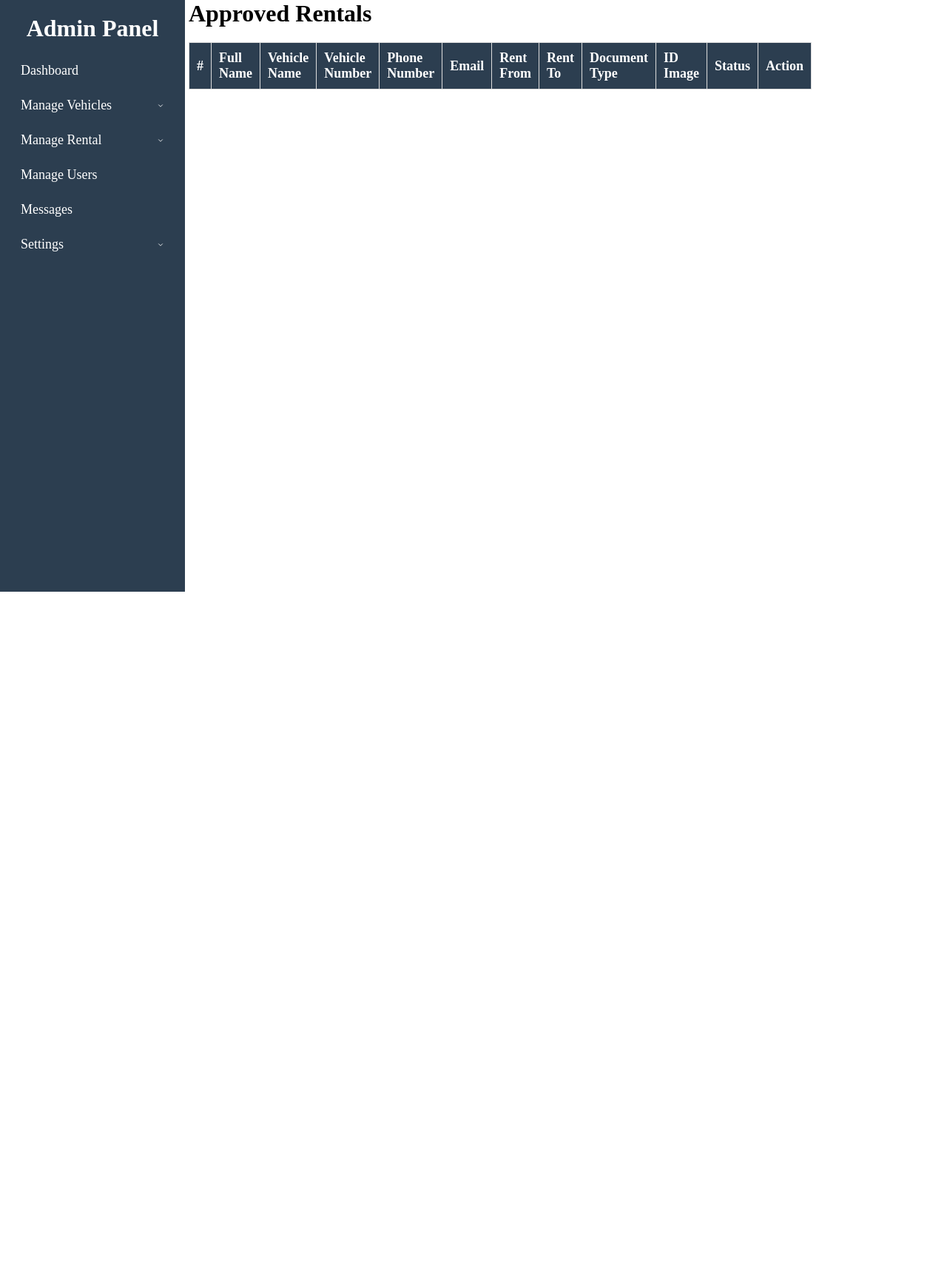
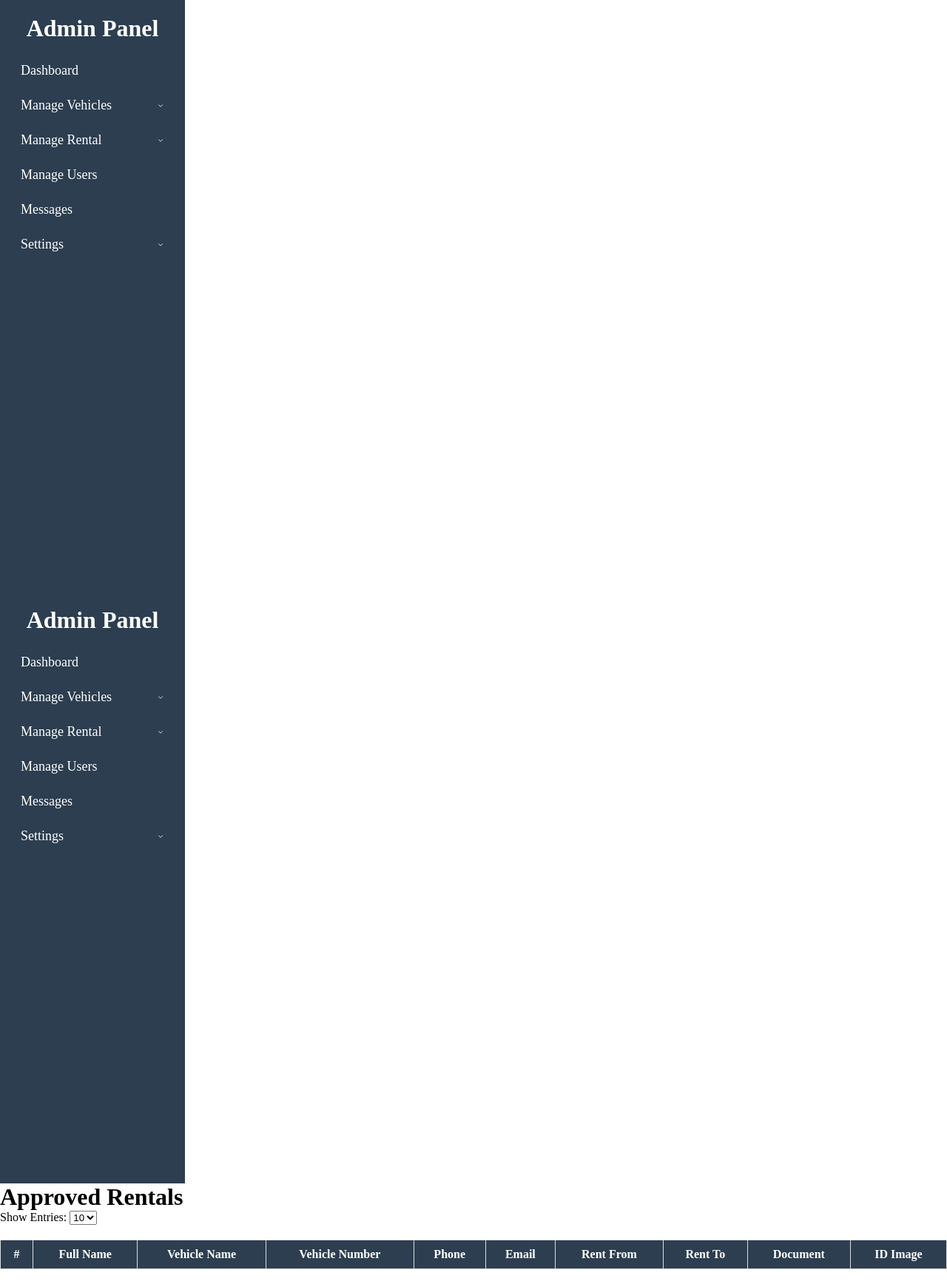
Before and after one commit to rawbeen10/twoWheelerRental, a PHP site: page /twoWheelerRental/admin/script/approved.php in a window 1280 px wide. Shown: the whole page at 74% size. Before the commit the page ends 800 px from the top, so only its background shows below. Run offline with PHP 8.4, Linux system fonts and the light colour scheme; tables that the repository leaves empty or names only in its code hold one stand-in row (values such as "Sample post"); lists and menus that the app fills with data are empty.

Commit message:
final fr

```diff
--- a/admin/script/approved.php
+++ b/admin/script/approved.php
@@ -1,5 +1,22 @@
 <?php
 include('../script/db_connect.php');
+include('../Layout/sidebar.html'); // Sidebar is included here
+
+// Entries per page (default to 10 if not set)
+$entries_per_page = isset($_GET['entries']) ? intval($_GET['entries']) : 10;
+
+// Current page number (default to 1 if not set)
+$current_page = isset($_GET['page']) ? intval($_GET['page']) : 1;
+
+// Calculate OFFSET
+$offset = ($current_page - 1) * $entries_per_page;
+
+// Total records count query
+$total_query = "SELECT COUNT(*) AS total FROM rent WHERE status = 'approved'";
+$total_result = mysqli_query($conn, $total_query);
+$total_row = mysqli_fetch_assoc($total_result);
+$total_entries = $total_row['total'];
+$total_pages = ceil($total_entries / $entries_per_page);
 
 // Fetch approved rentals with vehicle details
 $query_rent = "
@@ -7,23 +24,9 @@
     FROM rent
     JOIN vehicles ON rent.vehicle_id = vehicles.id
     WHERE rent.status = 'approved'
+    LIMIT $entries_per_page OFFSET $offset
 ";
 $result_rent = mysqli_query($conn, $query_rent);
-
-// Handle delete action
-if (isset($_GET['delete_id'])) {
-    $rent_id = $_GET['delete_id'];
-    $delete_query = "DELETE FROM rent WHERE id = ?";
-    $stmt_delete = $conn->prepare($delete_query);
-    $stmt_delete->bind_param("i", $rent_id);
-    if ($stmt_delete->execute()) {
-        header("Location: approved.php"); // Refresh the page after deletion
-        exit;
-    } else {
-        echo "Error deleting record: " . $stmt_delete->error;
-    }
-    $stmt_delete->close();
-}
 ?>
 
 <!DOCTYPE html>
@@ -32,37 +35,78 @@
     <meta charset="UTF-8">
     <meta name="viewport" content="width=device-width, initial-scale=1.0">
     <title>Approved Rentals</title>
-    <link rel="stylesheet" href="../Layout/sidebar.css">
-    <link rel="stylesheet" href="styles/manage_rental.css">
+    <link rel="stylesheet" href="../Layout/sidebar.css"> <!-- Sidebar CSS -->
     <style>
-        .status-btn {
-            background-color: green;
+        /* Table Styling */
+        table {
+            width: 100%;
+            border-collapse: collapse;
+            margin-top: 20px;
+        }
+
+        table, th, td {
+            border: 1px solid #ddd;
+            text-align: center;
+        }
+
+        th {
+            background-color: #2C3E50;
+            color: white;
+            padding: 10px;
+        }
+
+        td {
+            padding: 10px;
+        }
+
+        /* Pagination */
+        .pagination {
+            margin: 20px 0;
+            text-align: center;
+        }
+
+        .pagination a {
+            text-decoration: none;
+            background-color: #1460d3;
             color: white;
             padding: 5px 10px;
-            border: none;
-            border-radius: 4px;
-            font-weight: bold;
-            cursor: default;
+            margin: 0 5px;
+            border-radius: 5px;
         }
-        .delete-btn {
-            background-color: #f44336;
-            color: white;
-            padding: 5px 10px;
-            border: none;
-            border-radius: 4px;
-            font-weight: bold;
-            cursor: pointer;
+
+        .pagination a.active {
+            background-color: #2C3E50;
+        }
+
+        .pagination a:hover {
+            background-color: #1a73e8;
         }
     </style>
 </head>
 <body>
+
 <div class="main-container">
     <div class="container-one">
         <?php include '../Layout/sidebar.html'; ?>
         <script src="../Layout/sidebar.js"></script>
     </div>
-        <div class="container container-two">
+
+<div class="main-content">
     <h1>Approved Rentals</h1>
+
+
+
+    <!-- Show Entries Dropdown -->
+    <form method="GET" action="approved.php">
+        <label for="entries">Show Entries:</label>
+        <select name="entries" id="entries" onchange="this.form.submit()">
+            <option value="5" <?php if ($entries_per_page == 5) echo "selected"; ?>>5</option>
+            <option value="10" <?php if ($entries_per_page == 10) echo "selected"; ?>>10</option>
+            <option value="20" <?php if ($entries_per_page == 20) echo "selected"; ?>>20</option>
+        </select>
+    </form>
+
+    <!-- Rentals Table -->
     <table>
         <thead>
             <tr>
@@ -70,19 +114,17 @@
                 <th>Full Name</th>
                 <th>Vehicle Name</th>
                 <th>Vehicle Number</th>
-                        <th>Phone Number</th>
+                <th>Phone</th>
                 <th>Email</th>
                 <th>Rent From</th>
                 <th>Rent To</th>
-                        <th>Document Type</th>
+                <th>Document</th>
                 <th>ID Image</th>
-                        <th>Status</th>
-                        <th>Action</th>
             </tr>
         </thead>
         <tbody>
             <?php
-                    $sn = 1; // Serial number
+            $sn = $offset + 1; // Serial Number starts with OFFSET
             while ($row = mysqli_fetch_assoc($result_rent)) {
                 echo "<tr>";
                 echo "<td>" . $sn++ . "</td>";
@@ -94,17 +136,23 @@
                 echo "<td>" . htmlspecialchars($row['rent_from']) . "</td>";
                 echo "<td>" . htmlspecialchars($row['rent_to']) . "</td>";
                 echo "<td>" . htmlspecialchars($row['document_type']) . "</td>";
-                        echo "<td><img src='../uploads/" . htmlspecialchars($row['id_image']) . "' alt='ID Image' class='id-img' width='50'></td>";
-                        echo "<td><button class='status-btn'>Approved</button></td>";
-                        echo "<td><a href='?delete_id=" . $row['id'] . "' onclick='return confirm(\"Are you sure you want to delete this rental?\")'>
-                                    <button class='delete-btn'>Delete</button>
-                                </a></td>";
+                echo "<td><img src='../uploads/" . htmlspecialchars($row['id_image']) . "' width='50' height='50'></td>";
                 echo "</tr>";
             }
             ?>
         </tbody>
     </table>
+
+    <!-- Pagination -->
+    <div class="pagination">
+        <?php for ($i = 1; $i <= $total_pages; $i++) : ?>
+            <a href="?page=<?= $i ?>&entries=<?= $entries_per_page ?>"
+                class="<?= $i == $current_page ? 'active' : '' ?>">
+                <?= $i ?>
+            </a>
+        <?php endfor; ?>
     </div>
 </div>
+
 </body>
 </html>
```
Also changed, not shown: admin/script/cancelled.php (+89 -7 lines), rent_form.php (+52 -20 lines), styles/change_password.css (+28 -7 lines), admin/uploads/Fz V3.jpg (added), 1 other file. Lines whose indentation alone changed are shown as unchanged.
